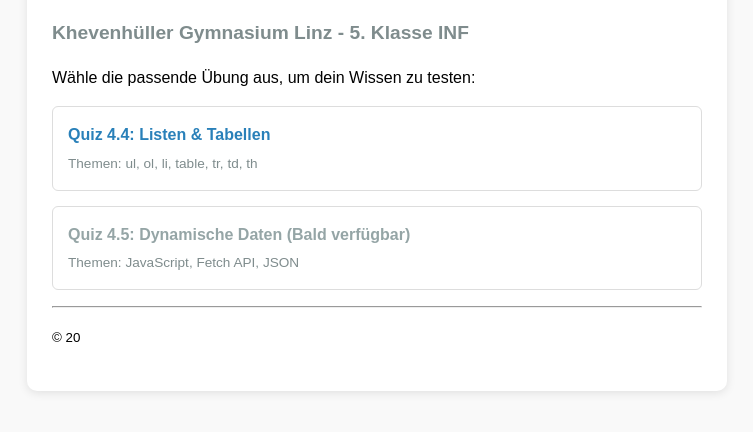
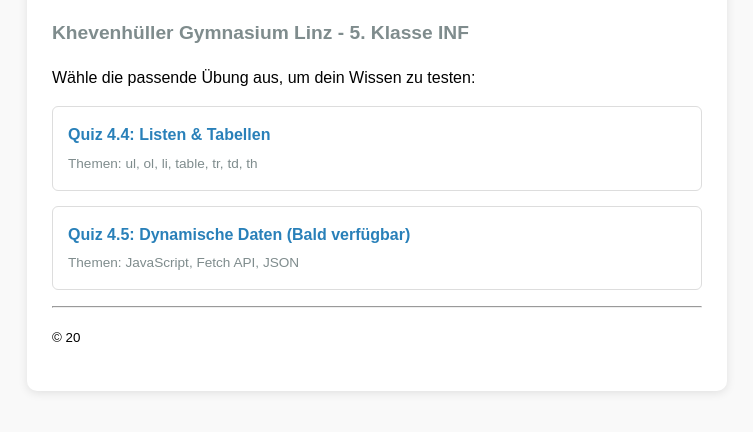
Before and after one commit to guenter-khev/khev-2026-5r-inf, a plain HTML site: page index.html in a window 1280 px wide. Shown: the part 174-606 px from the top of the page, without its empty margins (263-1016 px from the left). Drawn offline with Linux system fonts and the light colour scheme.

Commit message:
Update index.html

```diff
--- a/index.html
+++ b/index.html
@@ -34,7 +34,7 @@
         </li>
 
         <li class="quiz-item">
-            <a href="#" class="quiz-link" style="color: #95a5a6; cursor: not-allowed;">
+            <a href="uebung_4_5_quiz.html" class="quiz-link">
                 Quiz 4.5: Dynamische Daten (Bald verfügbar)
                 <span class="quiz-meta">Themen: JavaScript, Fetch API, JSON</span>
             </a>
```
